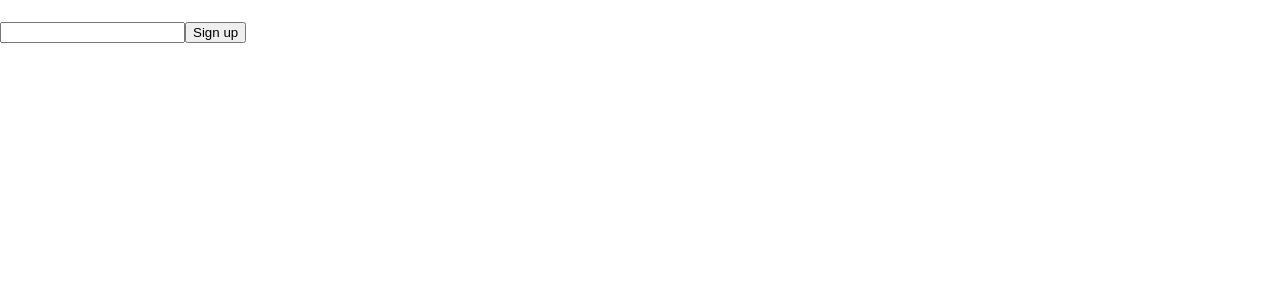
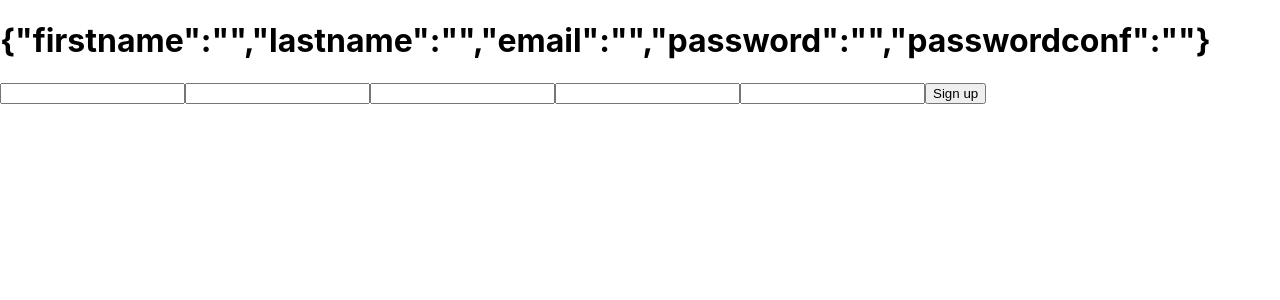
Before and after one commit to angiellas/odyssey, a React (Create React App) app in the folder front/odyssey-app/: page / in a window 1280 px wide. Shown: the top 300 px of the page. Built offline with nearby package versions, Linux system fonts and the light colour scheme.

Commit message:
Create quest 020

```diff
--- a/front/odyssey-app/src/components/SignUp/SignUp.js
+++ b/front/odyssey-app/src/components/SignUp/SignUp.js
@@ -4,30 +4,101 @@ export default class SignUp extends Component {
   constructor(props) {
     super(props);
     this.state = {
-      email: ""
+      firstname: "",
+      lastname: "",
+      email: "",
+      password: "",
+      passwordconf: ""
     };
-    this.onChange = this.updateEmailField.bind(this);
+    this.handleFirstNameChange = this.handleFirstNameChange.bind(this);
+    this.handleLastNameChange = this.handleLastNameChange.bind(this);
+    this.handleEmailChange = this.handleEmailChange.bind(this);
+    this.handlePasswordChange = this.handlePasswordChange.bind(this);
+    this.handlePassConfChange = this.handlePassConfChange.bind(this);
+    this.handleSubmit = this.handleSubmit.bind(this);
   }
 
-  updateEmailField = e => {
+  handleFirstNameChange = e => {
+    this.setState({
+      firstname: e.target.value
+    });
+  };
+
+  handleLastNameChange = e => {
+    this.setState({
+      lastname: e.target.value
+    });
+  };
+
+  handleEmailChange = e => {
     this.setState({
       email: e.target.value
     });
   };
 
+  handlePasswordChange = e => {
+    this.setState({
+      password: e.target.value
+    });
+  };
+
+  handlePassConfChange = e => {
+    this.setState({
+      passwordconf: e.target.value
+    });
+  };
+
+  handleSubmit = e => {
+    console.log(`A subscription was submitted: ${JSON.stringify(this.state)}`);
+    e.preventDefault();
+  };
+
   render() {
     return (
       <div>
-        <h1>{this.state.email}</h1>
+        <h1>{JSON.stringify(this.state)}</h1>
+        <form>
+          <input
+            type="text"
+            id="firstname"
+            name="firstname"
+            onChange={this.handleFirstNameChange}
+            value={this.state.firstname}
+          />
+
+          <input
+            type="text"
+            id="lastname"
+            name="lastname"
+            onChange={this.handleLastNameChange}
+            value={this.state.lastname}
+          />
           <input
             type="email"
             id="email"
             name="email"
-          onChange={this.updateEmailField}
+            onChange={this.handleEmailChange}
             value={this.state.email}
           />
 
-        <button>Sign up</button>
+          <input
+            type="password"
+            id="password"
+            name="password"
+            onChange={this.handlePasswordChange}
+            value={this.state.password}
+          />
+
+          <input
+            type="password"
+            id="passwordconf"
+            name="passwordconf"
+            onChange={this.handlePassConfChange}
+            value={this.state.passwordconf}
+          />
+
+          <button onClick={this.handleSubmit}>Sign up</button>
+        </form>
       </div>
     );
   }
```
Also changed, not shown: package.json (added, +19 -0 lines), 1 other file (tests, documents, lock files or other folders). Lines whose indentation alone changed are shown as unchanged.
